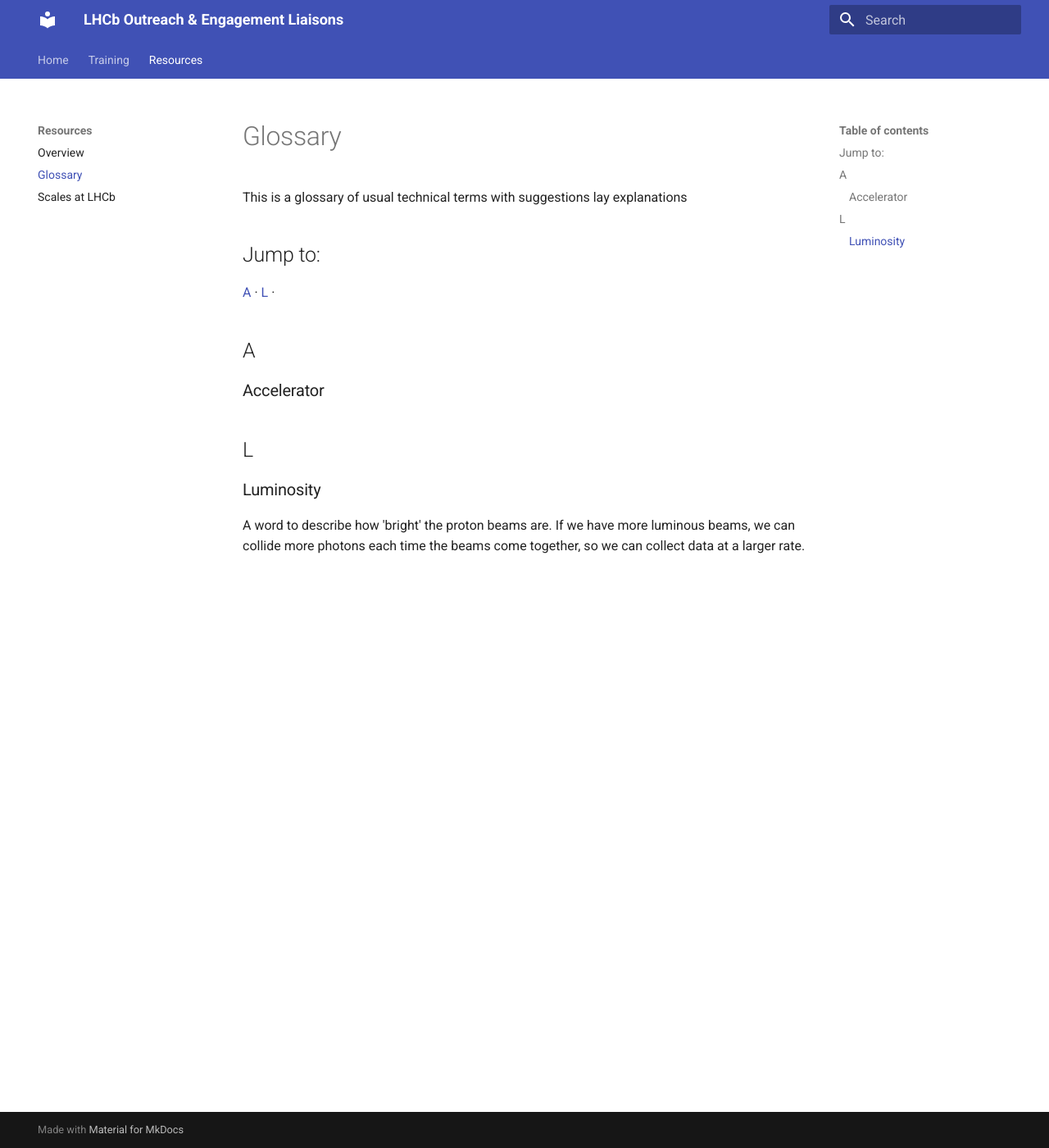
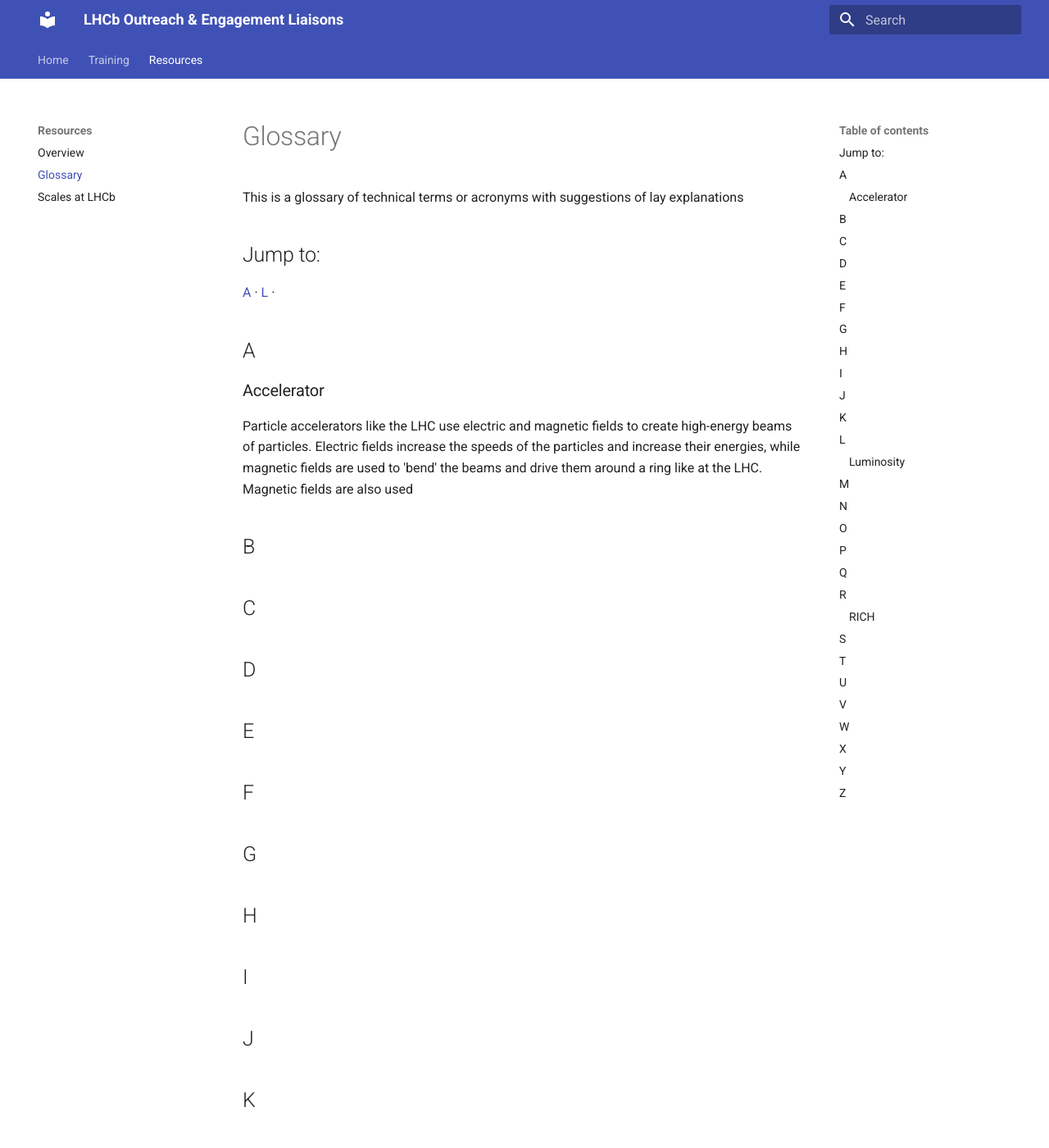
Before and after one commit to sliipper/outreach-training, an MkDocs documentation site: the page built from docs/resources/glossary.md, in a window 1280 px wide and 1400 px high. Shown: the whole window at 82% size. Built offline with MkDocs 1.6.1 and Material for MkDocs 9.7.7, drawn with Linux system fonts in a browser that asks for light colours; some of the changed text lies outside the part shown.

Commit message:
updating glossary, interview questions and index

```diff
--- a/docs/resources/glossary.md
+++ b/docs/resources/glossary.md
@@ -1,12 +1,62 @@
 # Glossary
-This is a glossary of usual technical terms with suggestions lay explanations
+This is a glossary of technical terms or acronyms with suggestions of lay explanations
 
 ## Jump to:
 [A](#a) · [L](#l) ·
 ## A
 ### Accelerator
+Particle accelerators like the LHC use electric and magnetic fields to create high-energy beams of particles. Electric fields increase the speeds of the particles and increase their energies, while magnetic fields are used to 'bend' the beams and drive them around a ring like at the LHC. Magnetic fields are also used
 
+## B
+
+## C
+
+## D
+
+## E
+
+## F
+
+## G
+
+## H
+
+## I
+
+## J
+
+## K
 
 ## L
 ### Luminosity
 A word to describe how 'bright' the proton beams are. If we have more luminous beams, we can collide more photons each time the beams come together, so we can collect data at a larger rate.
+
+## M
+
+## N
+
+## O
+
+## P
+
+## Q
+
+## R
+### RICH
+Stands for 'Ring Imaging Cherenkov Detector'. Similar to a plane travelling faster than the speed of sound causing a 'sonic boom', a charged particle travelling through material faster than light can travel in that material will produce a cone of light, which we see as rings in our detectors. The detector uses mirrors to *** and the photos are collected by XXXX (link to later glossary item?)
+
+## S
+
+## T
+
+## U
+
+## V
+
+## W
+
+## X
+
+## Y
+
+## Z
```
Also changed, not shown: docs/resources/index.md (+1 -0 lines), docs/resources/interview_questions.md (added, +2 -0 lines).
